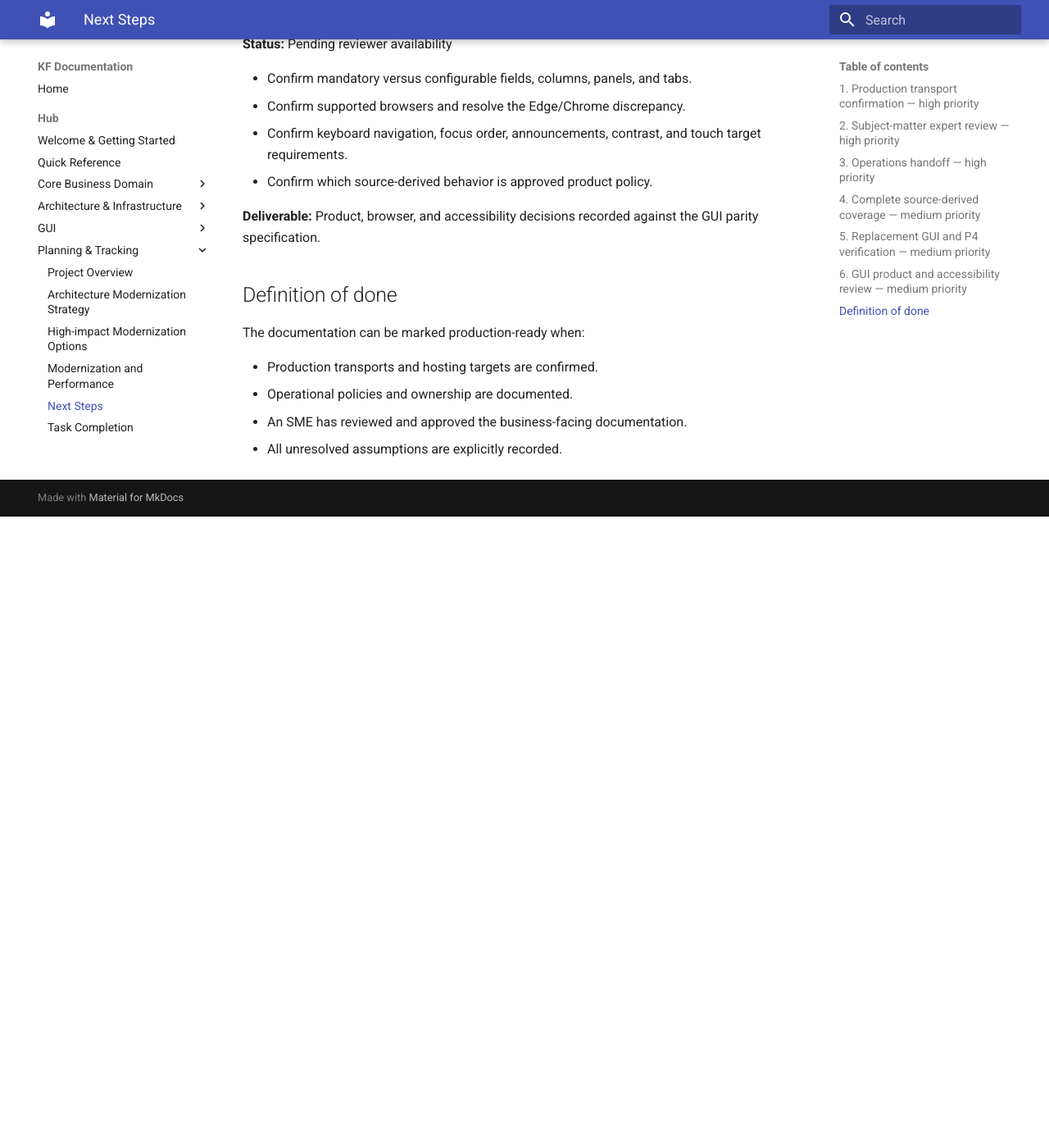
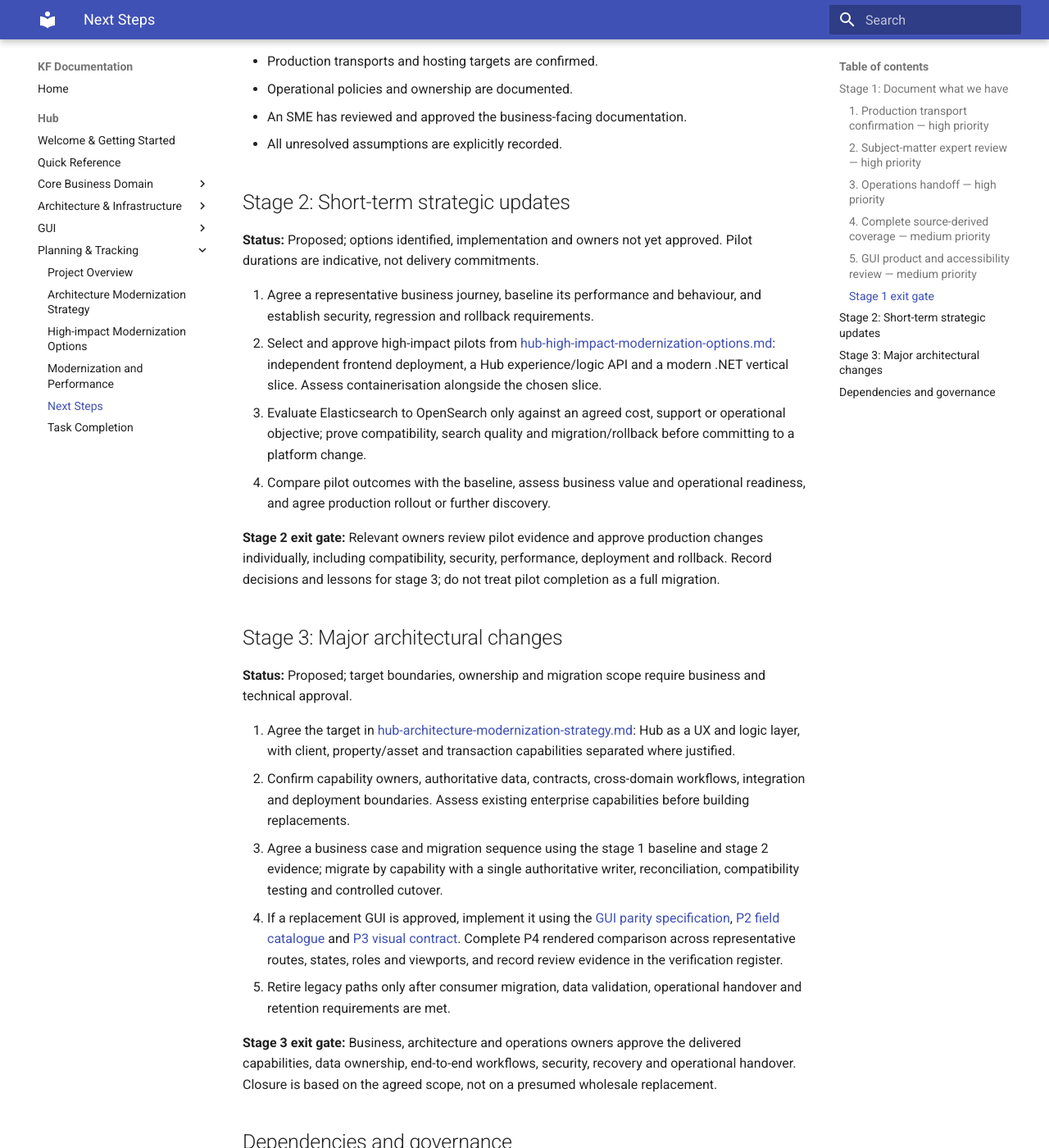
Before and after one commit to newportg/KF-Documentation, an MkDocs documentation site: the page built from Vault/projects/Hub/Planning & Tracking/NEXT-STEPS.md, in a window 1280 px wide and 1400 px high, scrolled down 1996 px. Shown: the whole window at 82% size. Built offline with MkDocs 1.6.1 and Material for MkDocs 9.7.7, drawn with Linux system fonts in a browser that asks for light colours; before the commit the page ends 2626 px from its top, so only the background shows below that; some of the changed text lies outside the part shown.

Commit message:
docs: organize Hub project plan into three stages
Co-authored-by: Copilot <223556219+Copilot@users.noreply.github.com>

```diff
--- a/Vault/projects/Hub/Planning & Tracking/NEXT-STEPS.md
+++ b/Vault/projects/Hub/Planning & Tracking/NEXT-STEPS.md
@@ -1,8 +1,16 @@
-# Hub documentation next steps
+# Hub project plan and next steps
 
-This is the actionable backlog. Completed work is recorded in [TASK-COMPLETION-SUMMARY.md](./TASK-COMPLETION-SUMMARY.md); current status is maintained in [README.md](./README.md). Record completed checks in the [verification register](./TASK-COMPLETION-SUMMARY.md#verification-register).
+This is the actionable project backlog, organized into three stages. Completed
+documentation is recorded in [TASK-COMPLETION-SUMMARY.md](./TASK-COMPLETION-SUMMARY.md);
+current status is maintained in [README.md](./README.md). Record completed
+documentation checks in the [verification register](./TASK-COMPLETION-SUMMARY.md#verification-register).
 
-## 1. Production transport confirmation — high priority
+## Stage 1: Document what we have
+
+**Status:** In progress. Source-derived coverage is substantially complete,
+but production validation and review remain open.
+
+### 1. Production transport confirmation — high priority
 
 **Status:** Blocked on DevOps / Operations input
 
@@ -13,7 +21,7 @@ This is the actionable backlog. Completed work is recorded in [TASK-COMPLETION-S
 
 **Deliverable:** Production section in [message-transport-inventory.md](../Architecture%20%26%20Infrastructure/message-transport-inventory.md).
 
-## 2. Subject-matter expert review — high priority
+### 2. Subject-matter expert review — high priority
 
 **Status:** Pending reviewer availability
 
@@ -25,7 +33,7 @@ This is the actionable backlog. Completed work is recorded in [TASK-COMPLETION-S
 
 **Deliverable:** Review notes and approval status.
 
-## 3. Operations handoff — high priority
+### 3. Operations handoff — high priority
 
 **Status:** Blocked on production configuration and operations input
 
@@ -36,7 +44,7 @@ This is the actionable backlog. Completed work is recorded in [TASK-COMPLETION-S
 
 **Deliverable:** Operations section in the architecture documentation plus linked runbooks.
 
-## 4. Complete source-derived coverage — medium priority
+### 4. Complete source-derived coverage — medium priority
 
 **Status:** Optional follow-up after the high-priority items
 
@@ -46,25 +54,7 @@ This is the actionable backlog. Completed work is recorded in [TASK-COMPLETION-S
 - Add error, retry, reconciliation, and idempotency flows for the highest-risk handlers.
 - Add remaining document visibility and notification scheduling rules.
 
-## 5. Replacement GUI and P4 verification — medium priority
-
-**Status:** P0-P3 source-derived contract complete; replacement implementation not started
-
-- Use the [GUI parity specification](../GUI/PARITY-SPECIFICATION.md),
-  [P2 field catalogue](../GUI/p2-field-catalogue.md), and
-  [P3 visual contract](../GUI/p3-visual-contract.md) as the implementation
-  contract.
-- Build the replacement without depending on Angular module boundaries.
-- Capture replacement screens at the supplied wide-desktop viewport and at the
-  source responsive breakpoints.
-- Compare representative routes, populated states, loading/empty/error states,
-  modals, role variants, and browser behavior.
-- Record pixel/layout differences and resolve them before declaring P4 complete.
-
-**Deliverable:** Replacement GUI with P4 rendered comparison and review notes
-recorded in the verification register.
-
-## 6. GUI product and accessibility review — medium priority
+### 5. GUI product and accessibility review — medium priority
 
 **Status:** Pending reviewer availability
 
@@ -77,11 +67,72 @@ recorded in the verification register.
 **Deliverable:** Product, browser, and accessibility decisions recorded against
 the GUI parity specification.
 
-## Definition of done
+### Stage 1 exit gate
 
-The documentation can be marked production-ready when:
+The current-state baseline can be approved for planning and change when:
 
 - Production transports and hosting targets are confirmed.
 - Operational policies and ownership are documented.
 - An SME has reviewed and approved the business-facing documentation.
 - All unresolved assumptions are explicitly recorded.
+
+## Stage 2: Short-term strategic updates
+
+**Status:** Proposed; options identified, implementation and owners not yet
+approved. Pilot durations are indicative, not delivery commitments.
+
+1. Agree a representative business journey, baseline its performance and
+   behaviour, and establish security, regression and rollback requirements.
+2. Select and approve high-impact pilots from
+   [hub-high-impact-modernization-options.md](./hub-high-impact-modernization-options.md):
+   independent frontend deployment, a Hub experience/logic API and a
+   modern .NET vertical slice. Assess containerisation alongside the chosen
+   slice.
+3. Evaluate Elasticsearch to OpenSearch only against an agreed cost, support
+   or operational objective; prove compatibility, search quality and
+   migration/rollback before committing to a platform change.
+4. Compare pilot outcomes with the baseline, assess business value and
+   operational readiness, and agree production rollout or further discovery.
+
+**Stage 2 exit gate:** Relevant owners review pilot evidence and approve
+production changes individually, including compatibility, security,
+performance, deployment and rollback. Record decisions and lessons for
+stage 3; do not treat pilot completion as a full migration.
+
+## Stage 3: Major architectural changes
+
+**Status:** Proposed; target boundaries, ownership and migration scope require
+business and technical approval.
+
+1. Agree the target in
+   [hub-architecture-modernization-strategy.md](./hub-architecture-modernization-strategy.md):
+   Hub as a UX and logic layer, with client, property/asset and transaction
+   capabilities separated where justified.
+2. Confirm capability owners, authoritative data, contracts, cross-domain
+   workflows, integration and deployment boundaries. Assess existing
+   enterprise capabilities before building replacements.
+3. Agree a business case and migration sequence using the stage 1 baseline and
+   stage 2 evidence; migrate by capability with a single authoritative writer,
+   reconciliation, compatibility testing and controlled cutover.
+4. If a replacement GUI is approved, implement it using the
+   [GUI parity specification](../GUI/PARITY-SPECIFICATION.md),
+   [P2 field catalogue](../GUI/p2-field-catalogue.md) and
+   [P3 visual contract](../GUI/p3-visual-contract.md). Complete P4 rendered
+   comparison across representative routes, states, roles and viewports, and
+   record review evidence in the verification register.
+5. Retire legacy paths only after consumer migration, data validation,
+   operational handover and retention requirements are met.
+
+**Stage 3 exit gate:** Business, architecture and operations owners approve
+the delivered capabilities, data ownership, end-to-end workflows, security,
+recovery and operational handover. Closure is based on the agreed scope, not
+on a presumed wholesale replacement.
+
+## Dependencies and governance
+
+- Complete and approve the stage 1 baseline before production changes rely on
+  it; stage 2 discovery can proceed while outstanding reviews are arranged.
+- Use stage 2 results to inform stage 3 investment and design. Major changes
+  require their own approved business case and migration plan.
+- Owners, budgets, dates, production topology and the order of capability
+  extraction remain to be agreed; no schedule or delivery approval is implied.
```
Also changed, not shown: Vault/projects/Hub/Planning & Tracking/README.md (+25 -8 lines).
